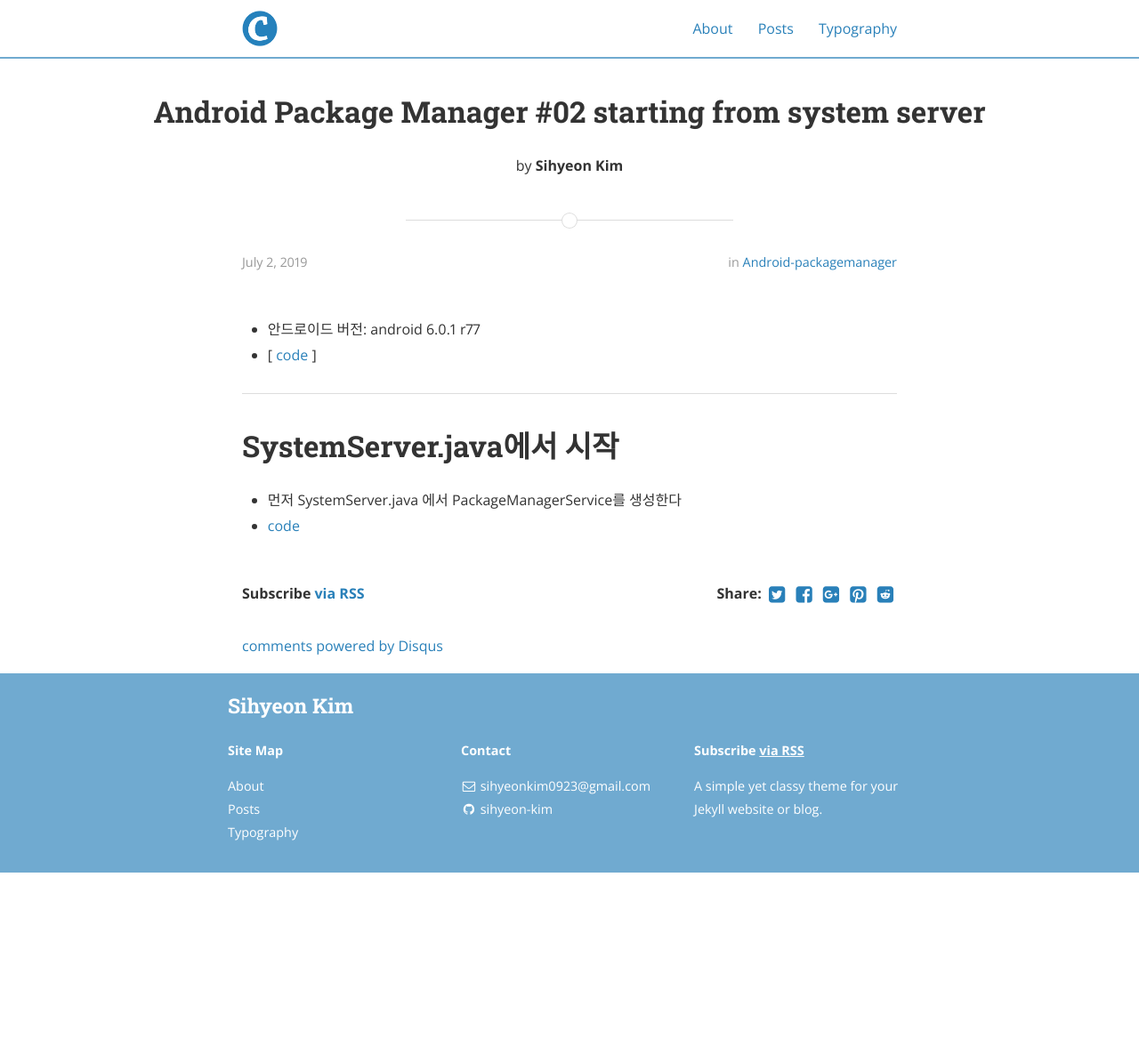
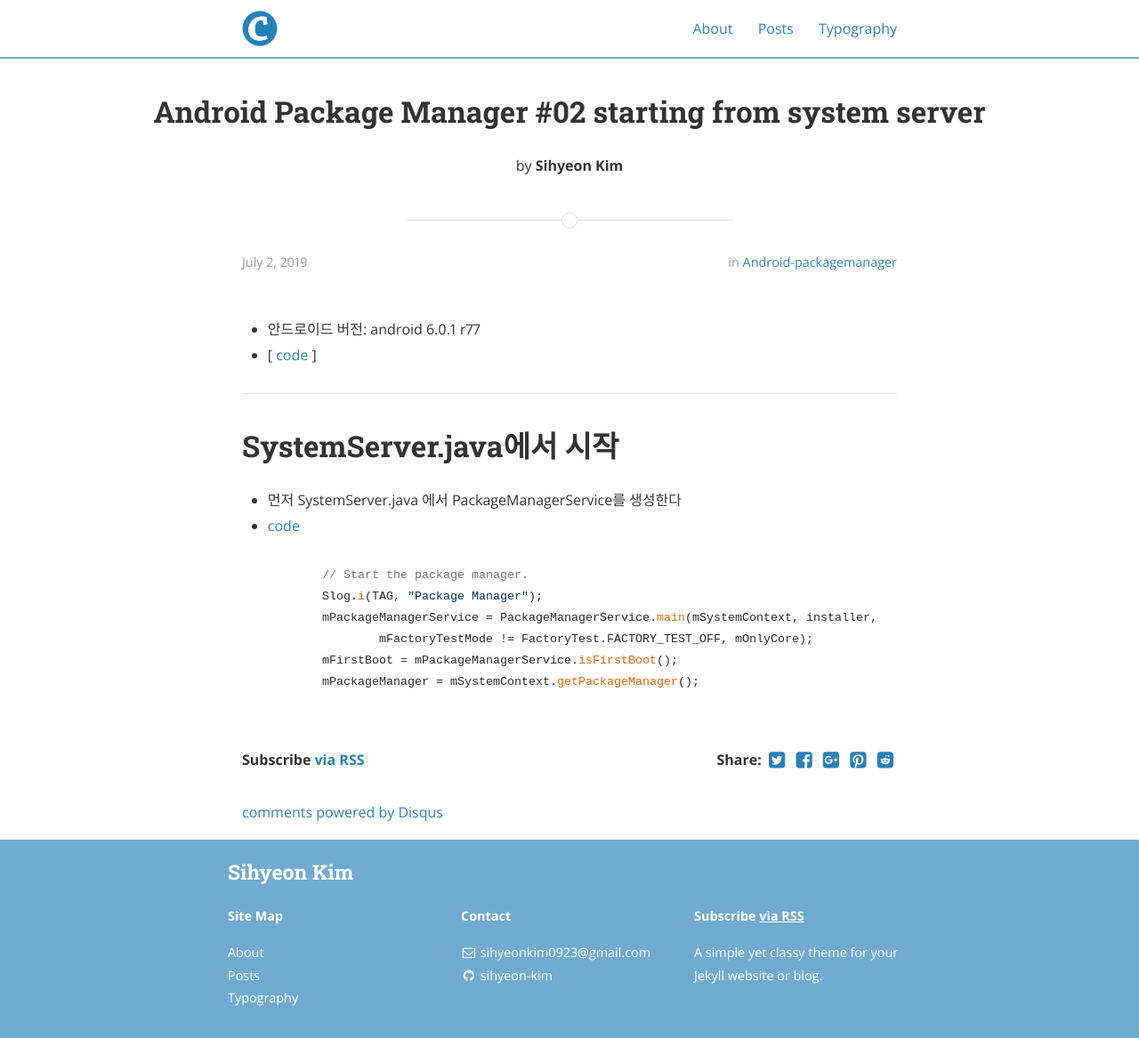
Before and after one commit to sihyeon-kim/sihyeon-kim.github.io, a Jekyll site: the page built from _posts/2019-07-02-Android-Package-Manager-#02-starting-from-system-server.markdown, in a window 1280 px wide. Shown: the whole page at 89% size. Built offline with Jekyll 4.4.1, drawn with Linux system fonts in a browser that asks for light colours; nearby versions of some CDN libraries; comment, search, counter and statistics services are not loaded; before the commit the page ends 981 px from its top, so only the background shows below that.

Commit message:
Update 2019-07-02-Android-Package-Manager-#02-starting-from-system-server.markdown

````diff
--- a/_posts/2019-07-02-Android-Package-Manager-#02-starting-from-system-server.markdown
+++ b/_posts/2019-07-02-Android-Package-Manager-#02-starting-from-system-server.markdown
@@ -14,3 +14,11 @@ categories: android-packagemanager
 # SystemServer.java에서 시작
 - 먼저 SystemServer.java 에서 PackageManagerService를 생성한다
 - [ code ](https://android.googlesource.com/platform/frameworks/base/+/refs/tags/android-6.0.1_r77/services/java/com/android/server/SystemServer.java#364)
+```
+        // Start the package manager.
+        Slog.i(TAG, "Package Manager");
+        mPackageManagerService = PackageManagerService.main(mSystemContext, installer,
+                mFactoryTestMode != FactoryTest.FACTORY_TEST_OFF, mOnlyCore);
+        mFirstBoot = mPackageManagerService.isFirstBoot();
+        mPackageManager = mSystemContext.getPackageManager();
+```
````
